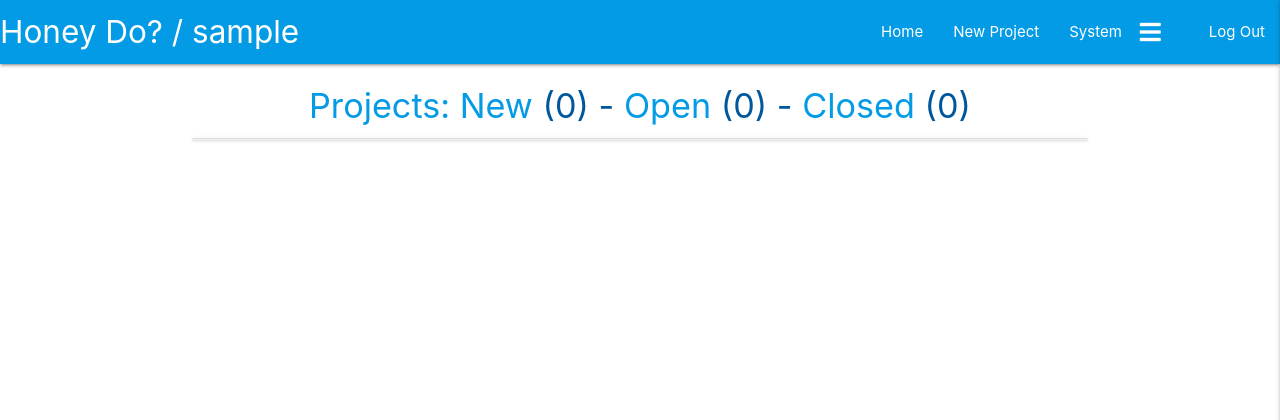
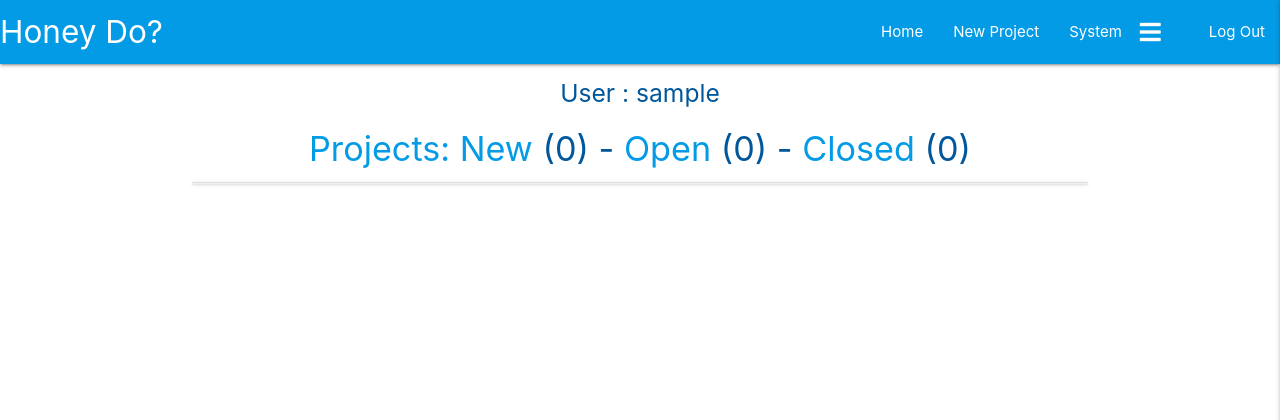
Before and after one commit to michaelmagee/magee-ms3, a Flask app: page / in a window 1280 px wide. Shown: the top 420 px of the page. Run offline with Flask 2, Linux system fonts and the light colour scheme; the visitor is signed in with stand-in values (Sample User, id 1); data that the repository does not hold is empty; some libraries are stand-ins or nearby versions.

Commit message:
Moved the h5 displaying users out to specific pages

```diff
--- a/templates/base.html
+++ b/templates/base.html
@@ -31,7 +31,6 @@
         <nav class="nav-extended text-shadow light-blue darken-1">
             <div class="nav-wrapper">
                 <a href="#" class="brand-logo"> Honey Do?
-                    {% if session.ACTIVE_USER %} / {{ session.ACTIVE_USER }}{% endif %}</a>
                 <a href="#" data-target="mobile-demo" class="sidenav-trigger right"><i class="fas fa-bars"></i></a>
                 <ul class="right hide-on-med-and-down">
                     <li><a href="{{ url_for('get_projects') }}">Home</a></li>
--- a/templates/categories.html
+++ b/templates/categories.html
@@ -2,7 +2,8 @@
 {% block content %}
 
 <h3 class="light-blue-text text-darken-4 center-align">Manage Categories</h3>
-
+<h5 class="light-blue-text text-darken-4 center-align">
+    User : {% if session.ACTIVE_USER %}  {{ session.ACTIVE_USER }}{% endif %}</a> </h5>
 <div class="row">
     <div class="col s12 center-align">
         <a href="{{ url_for('category_add') }}" class="btn-large light-blue darken-2 text-shadow">
--- a/templates/projects.html
+++ b/templates/projects.html
@@ -1,6 +1,8 @@
 {% extends "base.html" %}
 {% block content %}
-
+<h5 class="light-blue-text text-darken-4 center-align">
+    User : {% if session.ACTIVE_USER %}  {{ session.ACTIVE_USER }}{% endif %}</a>
+</h5>
 <h4 class="light-blue-text text-darken-4 center-align">
     <!-- allow user to drill into ALL, New, Open or Closed projects -->
     {% if status_type == "" %}  {% endif %} {{ status_type | upper }}
--- a/templates/users.html
+++ b/templates/users.html
@@ -3,6 +3,9 @@
 
 
 <h3 class="light-blue-text text-darken-4 center-align">Select and Manage Users</h3>
+<h5 class="light-blue-text text-darken-4 center-align">
+    User : {% if session.ACTIVE_USER %}  {{ session.ACTIVE_USER }}{% endif %}</a>
+</h5>
 <p>   Admins can manage users.  Non-Admins can select the user that they are. </p>
 
 <div class="row">
```
